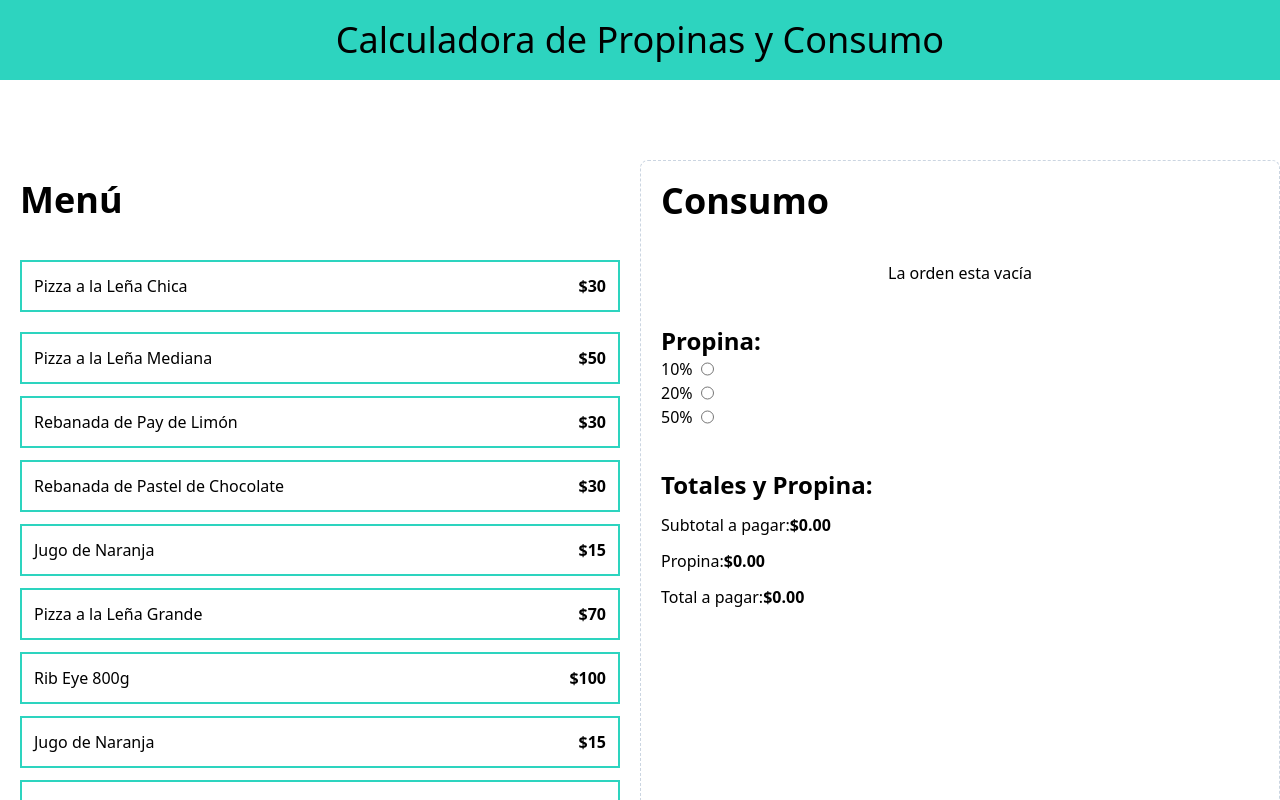
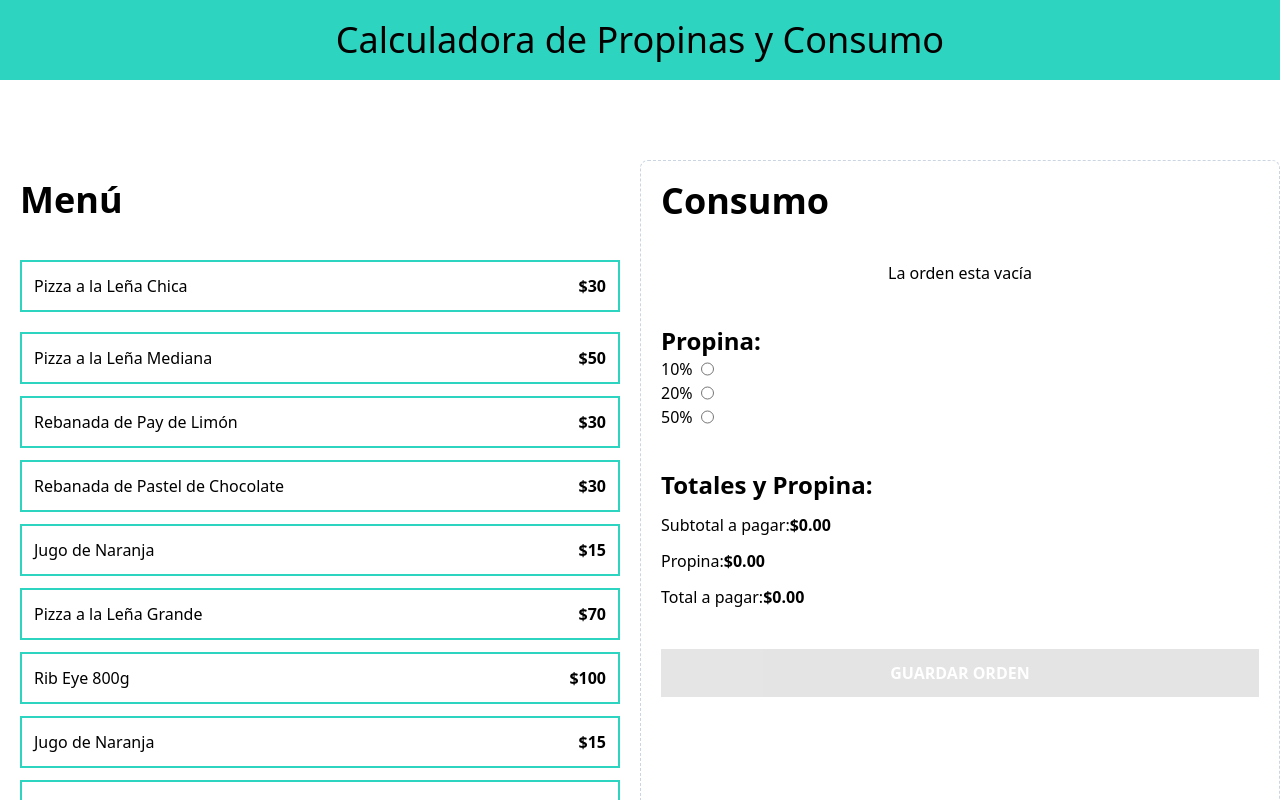
Before and after one commit to PeterGabrielVE/calculadora_propinas, a React (Vite) app: page / in a window 1280 px wide. Shown: the top 800 px of the page. Built offline with nearby package versions, Linux system fonts and the light colour scheme.

Commit message:
GUARDAR ORDEN

```diff
--- a/src/App.tsx
+++ b/src/App.tsx
@@ -7,7 +7,7 @@ import TipPercentageForm from './components/TipPercentageForm';
 
 function App() {
 
-  const { order, addItem, removeItem, tip, setTip } = useOrder();
+  const { order, addItem, removeItem, tip, setTip, placeOrder } = useOrder();
 
   return (
     <>
@@ -27,8 +27,8 @@ function App() {
         </div>
         <div className="border border-dashed border-slate-300 p-5 rounded-lg space-y-10">
           <OrderContent order={order} removeItem={removeItem} />
-          <TipPercentageForm setTip={setTip} />
-          <OrderTotals  order={order} tip={tip} />
+          <TipPercentageForm setTip={setTip} tip={tip} />
+          <OrderTotals  order={order} tip={tip} placeOrder={placeOrder} />
         </div>
       </main>
     </>
--- a/src/components/OrderTotals.tsx
+++ b/src/components/OrderTotals.tsx
@@ -4,10 +4,11 @@ import { formatCurrency } from "../helpers"
 
 type OrderTotalsProps = {
     order: OrderItem[],
-    tip: number
+    tip: number,
+    placeOrder: () => void
 }
 
-export const OrderTotals = ({order, tip} : OrderTotalsProps) => {
+export const OrderTotals = ({order, tip, placeOrder} : OrderTotalsProps) => {
 
     const subtotalAmount = useMemo( () => order.reduce(( total, item ) => total + (item.quantity * item.price) , 0), [order] );
     const tipAmount = useMemo(() => subtotalAmount * tip, [tip, order]);
@@ -27,6 +28,9 @@ export const OrderTotals = ({order, tip} : OrderTotalsProps) => {
          <span className="font-bold">{ formatCurrency(totalAmount) }</span>
        </p>
     </div>
+    <button className="w-full bg-black p-3 uppercase text-white font-bold mt-10 disabled:opacity-10"
+    disabled={totalAmount === 0}
+    onClick={placeOrder}> GUARDAR ORDEN</button>
     </>
   )
 }
--- a/src/components/TipPercentageForm.tsx
+++ b/src/components/TipPercentageForm.tsx
@@ -20,16 +20,24 @@ const tipOptions = [
 
 type TipPrecentageFormProps = {
   setTip: Dispatch<SetStateAction<number>>;
+  tip: number;
 };
-const TipPercentageForm = ({ setTip }: TipPrecentageFormProps) => {
+const TipPercentageForm = ({ setTip, tip }: TipPrecentageFormProps) => {
   return (
     <div>
       <h3 className="font-black text-2xl">Propina:</h3>
       <form>
-        {tipOptions.map((tip) => (
-          <div className="flex gap-2" key={tip.id}>
-            <label htmlFor={tip.id}>{tip.label} </label>
-            <input id={tip.id} type="radio" name="tip" value={tip.value} onChange={ e=> setTip(+e.target.value) }/>
+        {tipOptions.map((tipOptions) => (
+          <div className="flex gap-2" key={tipOptions.id}>
+            <label htmlFor={tipOptions.id}>{tipOptions.label} </label>
+            <input
+              id={tipOptions.id}
+              type="radio"
+              name="tip"
+              value={tipOptions.value}
+              onChange={(e) => setTip(+e.target.value)}
+              checked={tipOptions.value === tip}
+            />
           </div>
         ))}
       </form>
--- a/src/hooks/useOrder.ts
+++ b/src/hooks/useOrder.ts
@@ -25,11 +25,17 @@ export default function useOrder() {
     setOrder(order.filter( item => item.id !== id ))
   };
 
+  const placeOrder = () => {
+    setOrder([])
+    setTip(0)
+  };
+
   return {
     order,
     tip,
     setTip,
     addItem,
-    removeItem
+    removeItem,
+    placeOrder
   };
 }
```
